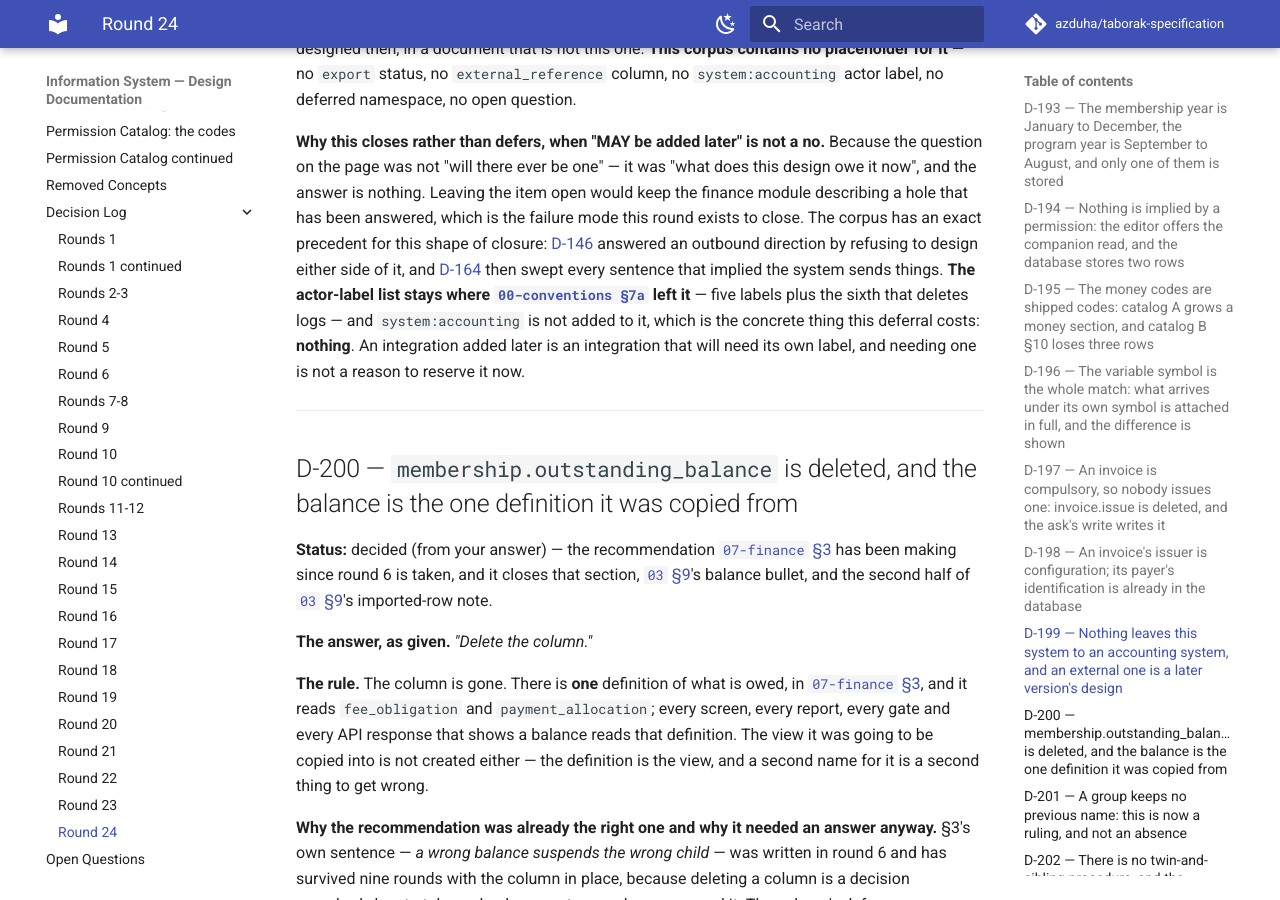
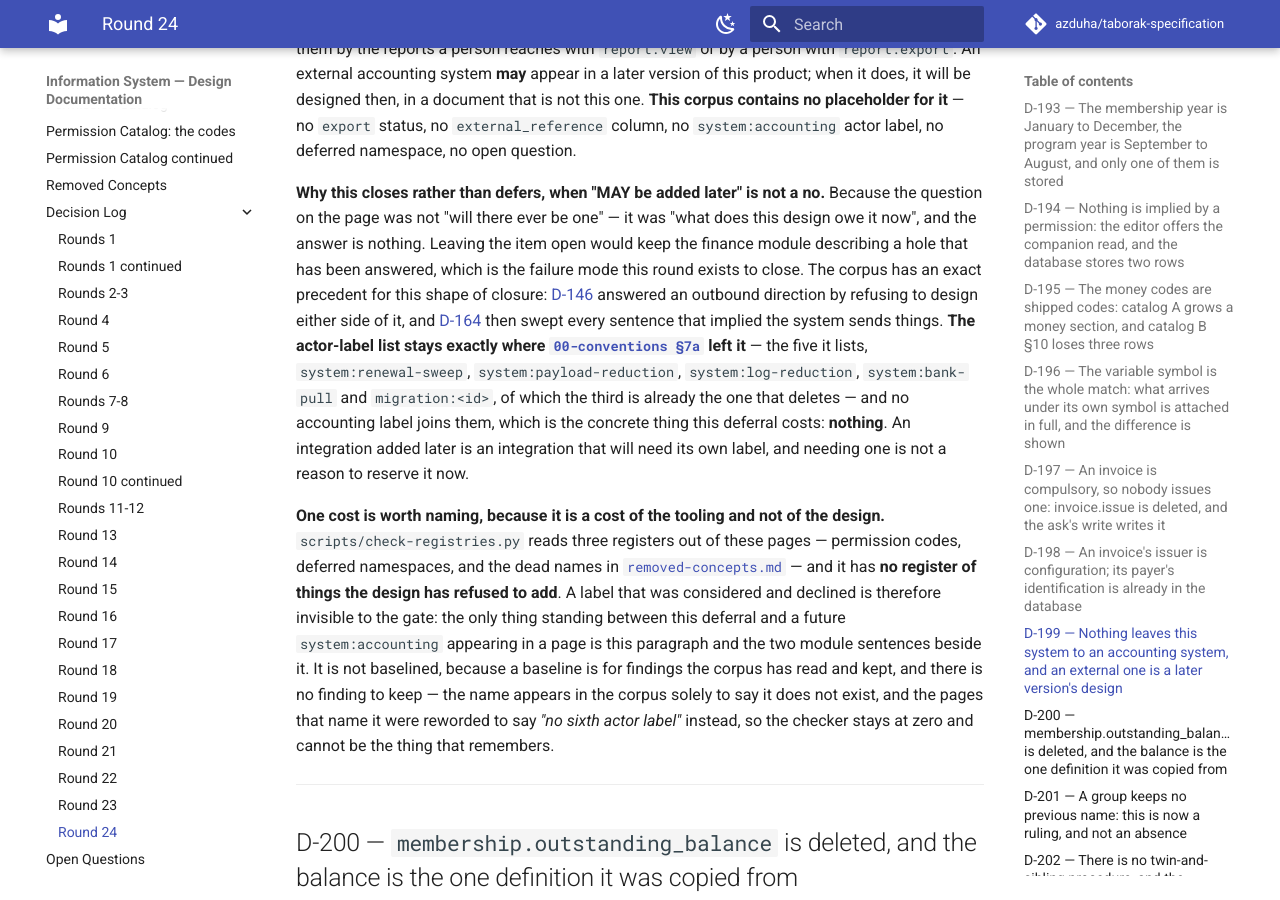
Before and after one commit to azduha/taborak-specification, an MkDocs documentation site: the page built from docs/decisions/round-24.md, in a window 1280 px wide and 900 px high, scrolled down 11106 px. Built offline with MkDocs 1.6.1 and Material for MkDocs 9.7.7, drawn with Linux system fonts in a browser that asks for light colours; comment, search, counter and statistics services are not loaded; some of the changed text lies outside the part shown.

Commit message:
Repair the counts and the names round 24's own sweep exposed
Follow-up to `0efea4a`, every item found by the appendix agent and verified by
grep before it was believed.

Two prose tallies of the permission register were stale and one double-counted:
domain/06 claimed "seventy codes — the sixty-six this page counted, plus the four
api_key.* rows" when the register holds 72 and the api_key rows were already inside
the sixty-six, and permission-catalog.md said four codes had arrived since D-104's
count when ten have. The first now points at the register instead of a number, since
a count beside a sentence is what goes stale silently here; the second names both
arrivals — the four key rows and the six money rows round 24 promoted.

Round 24's own entries had two defects of mine: D-195 named a "bookkeeper" office
that exists nowhere in the corpus (the treasurer is the one office that spends
money, and it is now seven rows), and D-199 said the actor vocabulary was "five
labels plus the sixth that deletes logs" when system:log-reduction is one of the
five. D-199 now lists the five and records the real gap: the registry checker has no
register of things the design refused to add, so a declined label is carried by prose
alone — which is why the two live pages that named the declined one were reworded to
say "no sixth actor label" rather than minting the identifier.

Gates re-run green on the committed state: 745 anchors, none dead; 205 entries
against 205 index rows and one stated total; outstanding 0; clean mkdocs build.

Co-Authored-By: Claude Code <noreply@anthropic.com>

```diff
--- a/docs/decisions/round-24.md
+++ b/docs/decisions/round-24.md
@@ -246,8 +246,10 @@ contradictory ones.
 **What changes.** A grant over money has something to be checked against besides a worked example: `applies_to`
 says which scope shape each code may sit on, and
 [the grant save](../data-model/05-authorization.md#what-is-refused-when-a-grant-is-saved) refuses one that does
-not match. Catalog B §11's treasurer and
-bookkeeper examples stop holding placeholders, which is what made §10 dishonest rather than merely optimistic.
+not match. Catalog B §11's `treasurer` office — the one worked example that spends money, and the only one —
+stops holding six codes that named no register row, which is what made §10 dishonest rather than merely
+optimistic. **It gained `payment.match` and is now seven rows, six of them registered**, and the page's own
+sentence saying the office "cannot be written today" retires with them.
 [`07-finance` §5](../data-model/07-finance.md#5-open-issues--the-whole-of-this-document-essentially) loses the
 paragraph that said its codes are registered nowhere. And `scripts/check-registries.py`, which reads the
 registries out of the pages, now finds money codes in the same register as everything else — a code-shaped money
@@ -481,11 +483,22 @@ mode this round exists to close. The corpus has an exact precedent for this shap
 [D-146](round-20.md#d-146--an-outbound-call-is-a-persons-act-or-a-job-and-nothing-about-it-is-designed-yet)
 answered an outbound direction by refusing to design either side of it, and
 [D-164](round-22.md#d-164--nobody-is-told-and-no-page-may-say-otherwise) then swept every sentence that implied the
-system sends things. **The actor-label list stays where
-[`00-conventions §7a`](../data-model/00-conventions.md#7a-what-an-empty-actor-column-means) left it** — five labels plus the sixth that deletes
-logs — and `system:accounting` is not added to it, which is the concrete thing this deferral costs: **nothing**.
-An integration added later is an integration that will need its own label, and needing one is not a reason to
-reserve it now.
+system sends things. **The actor-label list stays exactly where
+[`00-conventions §7a`](../data-model/00-conventions.md#7a-what-an-empty-actor-column-means) left it** — the five it
+lists, `system:renewal-sweep`, `system:payload-reduction`, `system:log-reduction`, `system:bank-pull` and
+`migration:<id>`, of which the third is already the one that deletes — and no accounting label joins them, which is
+the concrete thing this deferral costs: **nothing**. An integration added later is an integration that will need its
+own label, and needing one is not a reason to reserve it now.
+
+**One cost is worth naming, because it is a cost of the tooling and not of the design.**
+`scripts/check-registries.py` reads three registers out of these pages — permission codes, deferred namespaces, and
+the dead names in [`removed-concepts.md`](../appendix/removed-concepts.md) — and it has **no register of things the
+design has refused to add**. A label that was considered and declined is therefore invisible to the gate: the only
+thing standing between this deferral and a future `system:accounting` appearing in a page is this paragraph and the
+two module sentences beside it. It is not baselined, because a baseline is for findings the corpus has read and
+kept, and there is no finding to keep — the name appears in the corpus solely to say it does not exist, and the
+pages that name it were reworded to say *"no sixth actor label"* instead, so the checker stays at zero and cannot
+be the thing that remembers.
 
 ---
 
```
Also changed, not shown: docs/appendix/permission-catalog.md (+6 -4 lines), docs/domain/06-authorization-model.md (+4 -4 lines).
